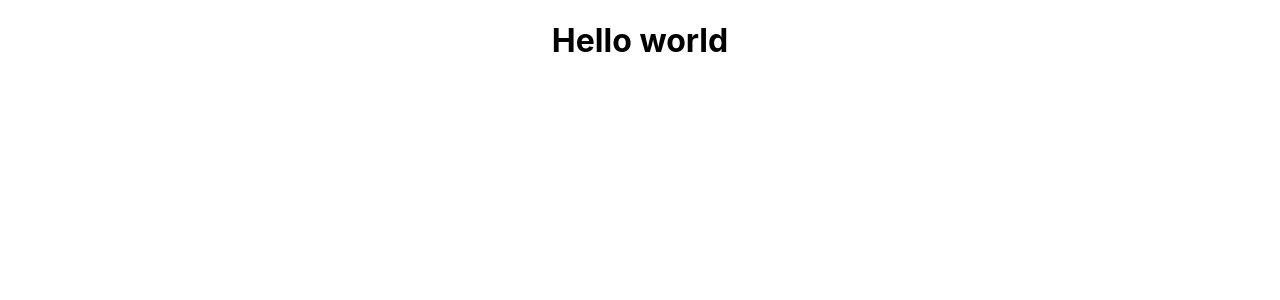
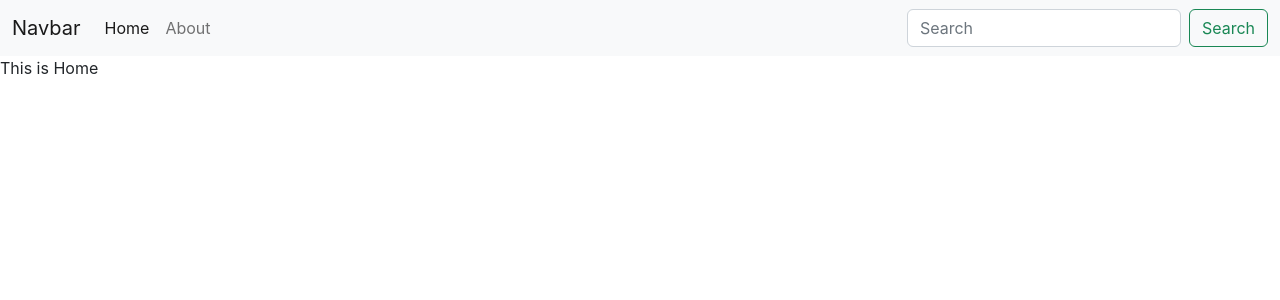
Before and after one commit to Adishjain12/iNotebook, a React (Create React App) app: page / in a window 1280 px wide. Shown: the top 300 px of the page. Built offline with nearby package versions, Linux system fonts and the light colour scheme.

Commit message:
Creating Navbar and Routes

```diff
--- a/public/index.html
+++ b/public/index.html
@@ -10,34 +10,25 @@
       content="Web site created using create-react-app"
     />
     <link rel="apple-touch-icon" href="%PUBLIC_URL%/logo192.png" />
-    <!--
-      manifest.json provides metadata used when your web app is installed on a
-      user's mobile device or desktop. See https://developers.google.com/web/fundamentals/web-app-manifest/
-    -->
+
     <link rel="manifest" href="%PUBLIC_URL%/manifest.json" />
-    <!--
-      Notice the use of %PUBLIC_URL% in the tags above.
-      It will be replaced with the URL of the `public` folder during the build.
-      Only files inside the `public` folder can be referenced from the HTML.
 
-      Unlike "/favicon.ico" or "favicon.ico", "%PUBLIC_URL%/favicon.ico" will
-      work correctly both with client-side routing and a non-root public URL.
-      Learn how to configure a non-root public URL by running `npm run build`.
-    -->
-    <title>React App</title>
+    <title>iNoteBook</title>
+    <link
+      href="https://cdn.jsdelivr.net/npm/bootstrap@5.2.0/dist/css/bootstrap.min.css"
+      rel="stylesheet"
+      integrity="sha384-gH2yIJqKdNHPEq0n4Mqa/HGKIhSkIHeL5AyhkYV8i59U5AR6csBvApHHNl/vI1Bx"
+      crossorigin="anonymous"
+    />
   </head>
   <body>
     <noscript>You need to enable JavaScript to run this app.</noscript>
     <div id="root"></div>
-    <!--
-      This HTML file is a template.
-      If you open it directly in the browser, you will see an empty page.
 
-      You can add webfonts, meta tags, or analytics to this file.
-      The build step will place the bundled scripts into the <body> tag.
-
-      To begin the development, run `npm start` or `yarn start`.
-      To create a production bundle, use `npm run build` or `yarn build`.
-    -->
+    <script
+      src="https://cdn.jsdelivr.net/npm/bootstrap@5.2.0/dist/js/bootstrap.bundle.min.js"
+      integrity="sha384-A3rJD856KowSb7dwlZdYEkO39Gagi7vIsF0jrRAoQmDKKtQBHUuLZ9AsSv4jD4Xa"
+      crossorigin="anonymous"
+    ></script>
   </body>
 </html>
--- a/src/App.js
+++ b/src/App.js
@@ -1,11 +1,22 @@
+import "./App.css";
+import Navbar from "./Components/Navbar";
 
-import './App.css';
+import { BrowserRouter as Router, Route, Routes } from "react-router-dom";
+import Home from "./Components/Home";
+import About from "./Components/About";
 
 function App() {
   return (
-    <div className="App">
-      <h1>Hello world</h1>
-    </div>
+    <>
+      <Router>
+        <Navbar />
+
+        <Routes>
+          <Route exact path="/" element={<Home />}></Route>
+          <Route exact path="/about" element={<About />}></Route>
+        </Routes>
+      </Router>
+    </>
   );
 }
 
--- /dev/null
+++ b/src/Components/About.js
@@ -0,0 +1,5 @@
+import React from "react";
+
+export default function About() {
+  return <div>This is About</div>;
+}
--- /dev/null
+++ b/src/Components/Home.js
@@ -0,0 +1,5 @@
+import React from "react";
+
+export default function Home() {
+  return <div>This is Home</div>;
+}
--- /dev/null
+++ b/src/Components/Navbar.js
@@ -0,0 +1,52 @@
+import React from "react";
+import { Link } from "react-router-dom";
+
+export default function Navbar() {
+  return (
+    <>
+      <nav className="navbar navbar-expand-lg bg-light">
+        <div className="container-fluid">
+          <Link className="navbar-brand" to="/">
+            Navbar
+          </Link>
+          <button
+            className="navbar-toggler"
+            type="button"
+            data-bs-toggle="collapse"
+            data-bs-target="#navbarSupportedContent"
+            aria-controls="navbarSupportedContent"
+            aria-expanded="false"
+            aria-label="Toggle navigation"
+          >
+            <span className="navbar-toggler-icon"></span>
+          </button>
+          <div className="collapse navbar-collapse" id="navbarSupportedContent">
+            <ul className="navbar-nav me-auto mb-2 mb-lg-0">
+              <li className="nav-item">
+                <Link className="nav-link active" aria-current="page" to="/">
+                  Home
+                </Link>
+              </li>
+              <li className="nav-item">
+                <Link className="nav-link" to="/about">
+                  About
+                </Link>
+              </li>
+            </ul>
+            <form className="d-flex" role="search">
+              <input
+                className="form-control me-2"
+                type="search"
+                placeholder="Search"
+                aria-label="Search"
+              />
+              <button className="btn btn-outline-success" type="submit">
+                Search
+              </button>
+            </form>
+          </div>
+        </div>
+      </nav>
+    </>
+  );
+}
```
